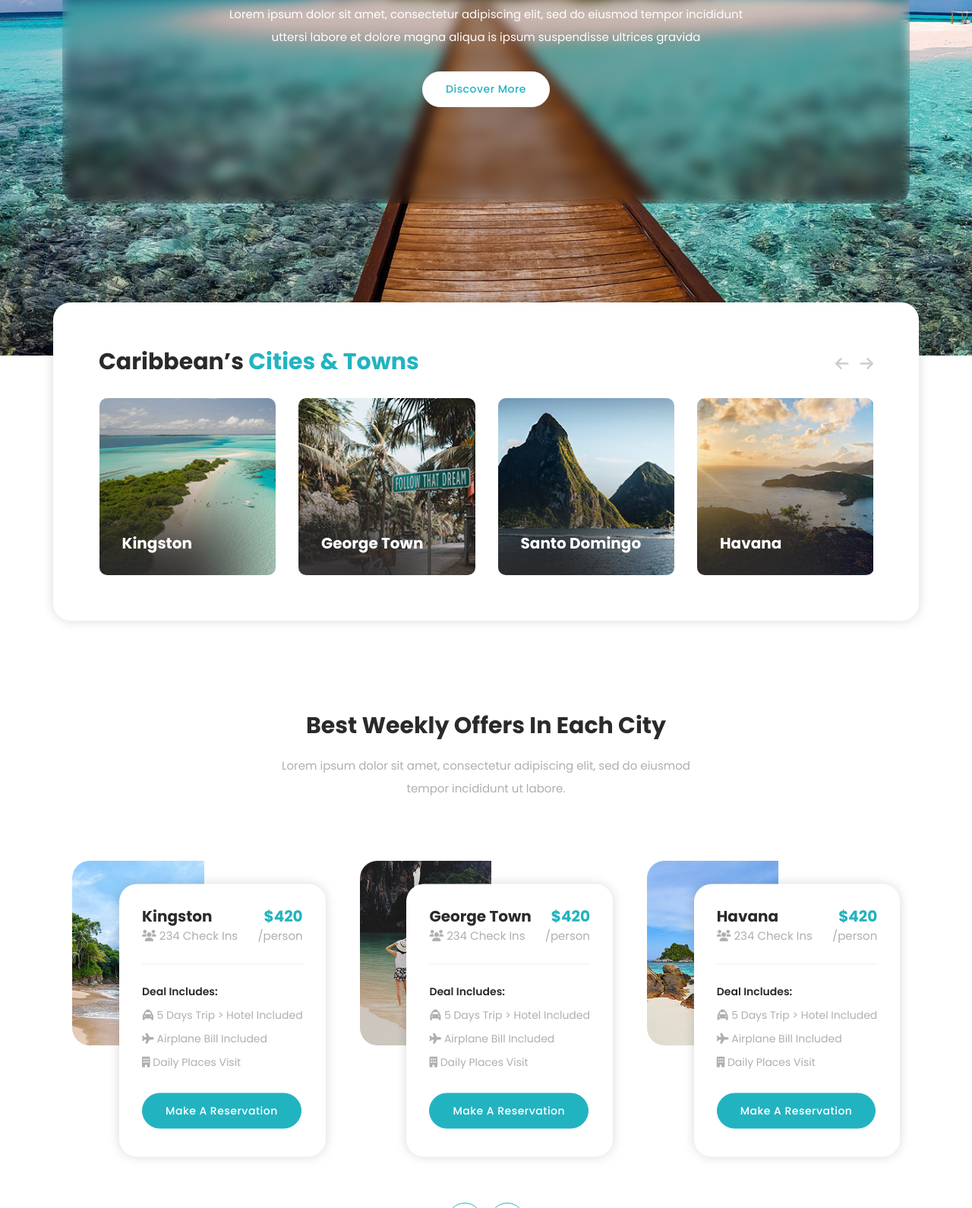
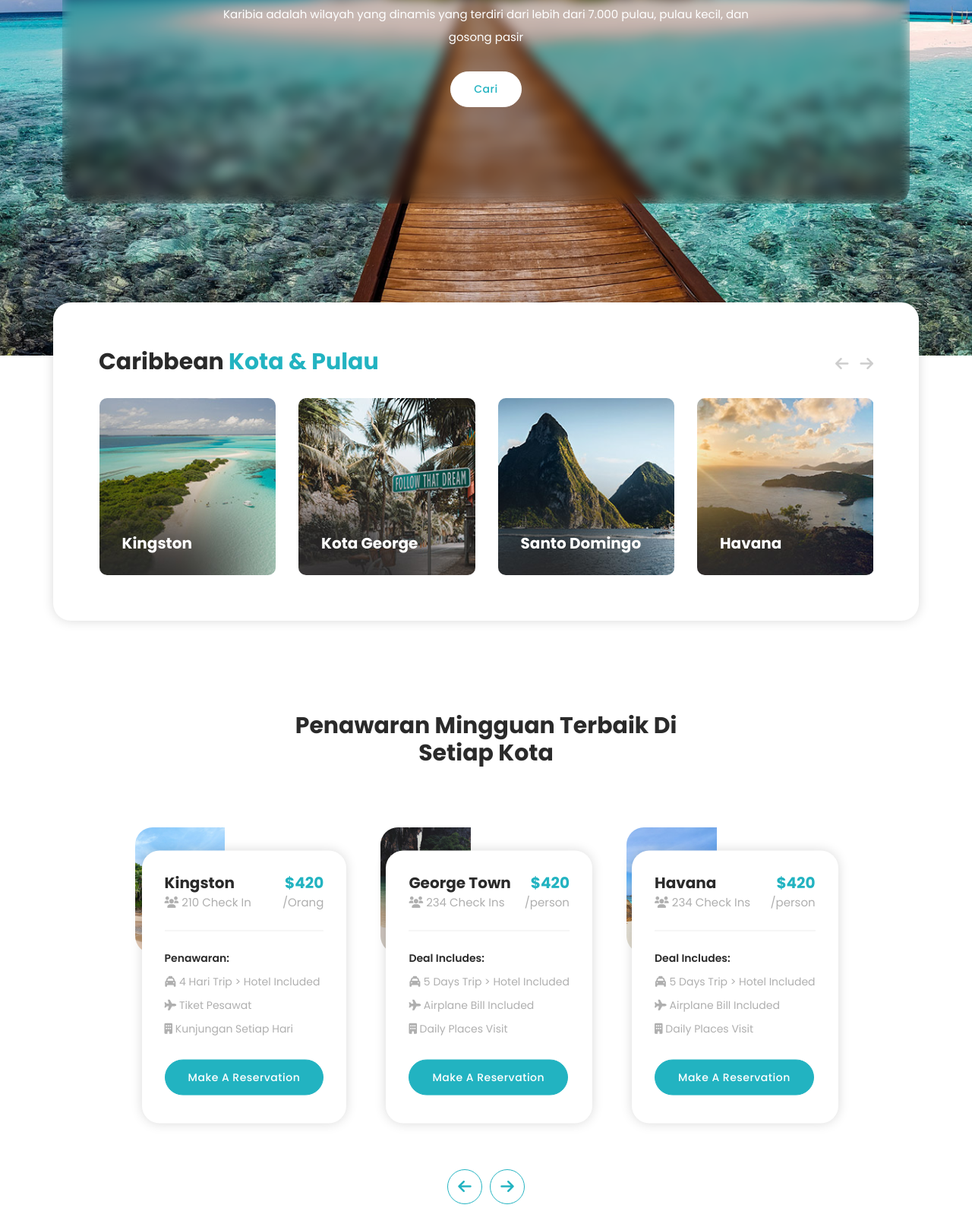
Before and after one commit to farissyahahah-creator/fariswebsite, a plain HTML site: page about.html in a window 1280 px wide. Shown: the part 467-2057 px from the top of the page at 76% size. Drawn offline with nearby package versions, Linux system fonts and the light colour scheme.

Commit message:
Update about.html

```diff
--- a/about.html
+++ b/about.html
@@ -83,12 +83,12 @@ https://templatemo.com/tm-580-woox-travel
         <div class="col-lg-12">
           <div class="content">
             <div class="blur-bg"></div>
-            <h4>EXPLORE OUR COUNTRY</h4>
+            <h4>EXPLORE NEGARAMU</h4>
             <div class="line-dec"></div>
-            <h2>Welcome To Caribbean</h2>
-            <p>Lorem ipsum dolor sit amet, consectetur adipiscing elit, sed do eiusmod tempor incididunt uttersi labore et dolore magna aliqua is ipsum suspendisse ultrices gravida</p>
+            <h2>Selamat datang di Caribbean</h2>
+            <p>Karibia adalah wilayah yang dinamis yang terdiri dari lebih dari 7.000 pulau, pulau kecil, dan gosong pasir</p>
             <div class="main-button">
-              <a href="reservation.html">Discover More</a>
+              <a href="reservation.html">Cari</a>
             </div>
           </div>
         </div>
@@ -103,7 +103,7 @@ https://templatemo.com/tm-580-woox-travel
         <div class="slider-content">
           <div class="row">
             <div class="col-lg-12">
-              <h2>Caribbean’s <em>Cities &amp; Towns</em></h2>
+              <h2>Caribbean <em>Kota &amp; Pulau</em></h2>
             </div>
             <div class="col-lg-12">
               <div class="owl-cites-town owl-carousel">
@@ -122,7 +122,7 @@ https://templatemo.com/tm-580-woox-travel
                 <div class="item">
                   <div class="thumb">
                     <img src="assets/images/cities-03.jpg" alt="">
-                    <h4>George Town</h4>
+                    <h4>Kota George</h4>
                   </div>
                 </div>
                 <div class="item">
@@ -146,7 +146,7 @@ https://templatemo.com/tm-580-woox-travel
                 <div class="item">
                   <div class="thumb">
                     <img src="assets/images/cities-03.jpg" alt="">
-                    <h4>George Town</h4>
+                    <h4>Kota George</h4>
                   </div>
                 </div>
                 <div class="item">
@@ -168,9 +168,7 @@ https://templatemo.com/tm-580-woox-travel
       <div class="row">
         <div class="col-lg-6 offset-lg-3">
           <div class="section-heading text-center">
-            <h2>Best Weekly Offers In Each City</h2>
-            <p>Lorem ipsum dolor sit amet, consectetur adipiscing elit, sed do eiusmod tempor incididunt ut labore.</p>
-          </div>
+            <h2>Penawaran Mingguan Terbaik di Setiap Kota</h2>
         </div>
       </div>
     </div>
@@ -182,17 +180,17 @@ https://templatemo.com/tm-580-woox-travel
               <div class="thumb">
                 <img src="assets/images/offers-01.jpg" alt="">
                 <div class="text">
-                  <h4>Havana<br><span><i class="fa fa-users"></i> 234 Check Ins</span></h4>
-                  <h6>$420<br><span>/person</span></h6>
+                  <h4>Havana<br><span><i class="fa fa-users"></i> 234 Chek In</span></h4>
+                  <h6>$420<br><span>/Orang</span></h6>
                   <div class="line-dec"></div>
                   <ul>
-                    <li>Deal Includes:</li>
-                    <li><i class="fa fa-taxi"></i> 5 Days Trip > Hotel Included</li>
-                    <li><i class="fa fa-plane"></i> Airplane Bill Included</li>
-                    <li><i class="fa fa-building"></i> Daily Places Visit</li>
+                    <li>Penawaran:</li>
+                    <li><i class="fa fa-taxi"></i> 5 Hari Trip > Hotel </li>
+                    <li><i class="fa fa-plane"></i> Tiket Pesawat</li>
+                    <li><i class="fa fa-building"></i> Kunjungan Tempat Setiap Hari</li>
                   </ul>
                   <div class="main-button">
-                    <a href="reservation.html">Make a Reservation</a>
+                    <a href="reservation.html">Buat Reservasi</a>
                   </div>
                 </div>
               </div>
@@ -201,14 +199,14 @@ https://templatemo.com/tm-580-woox-travel
               <div class="thumb">
                 <img src="assets/images/offers-02.jpg" alt="">
                 <div class="text">
-                  <h4>Kingston<br><span><i class="fa fa-users"></i> 234 Check Ins</span></h4>
-                  <h6>$420<br><span>/person</span></h6>
+                  <h4>Kingston<br><span><i class="fa fa-users"></i> 210 Check In</span></h4>
+                  <h6>$420<br><span>/Orang</span></h6>
                   <div class="line-dec"></div>
                   <ul>
-                    <li>Deal Includes:</li>
-                    <li><i class="fa fa-taxi"></i> 5 Days Trip > Hotel Included</li>
-                    <li><i class="fa fa-plane"></i> Airplane Bill Included</li>
-                    <li><i class="fa fa-building"></i> Daily Places Visit</li>
+                    <li>Penawaran:</li>
+                    <li><i class="fa fa-taxi"></i> 4 Hari Trip > Hotel Included</li>
+                    <li><i class="fa fa-plane"></i> Tiket Pesawat</li>
+                    <li><i class="fa fa-building"></i> Kunjungan Setiap Hari</li>
                   </ul>
                   <div class="main-button">
                     <a href="reservation.html">Make a Reservation</a>
```
